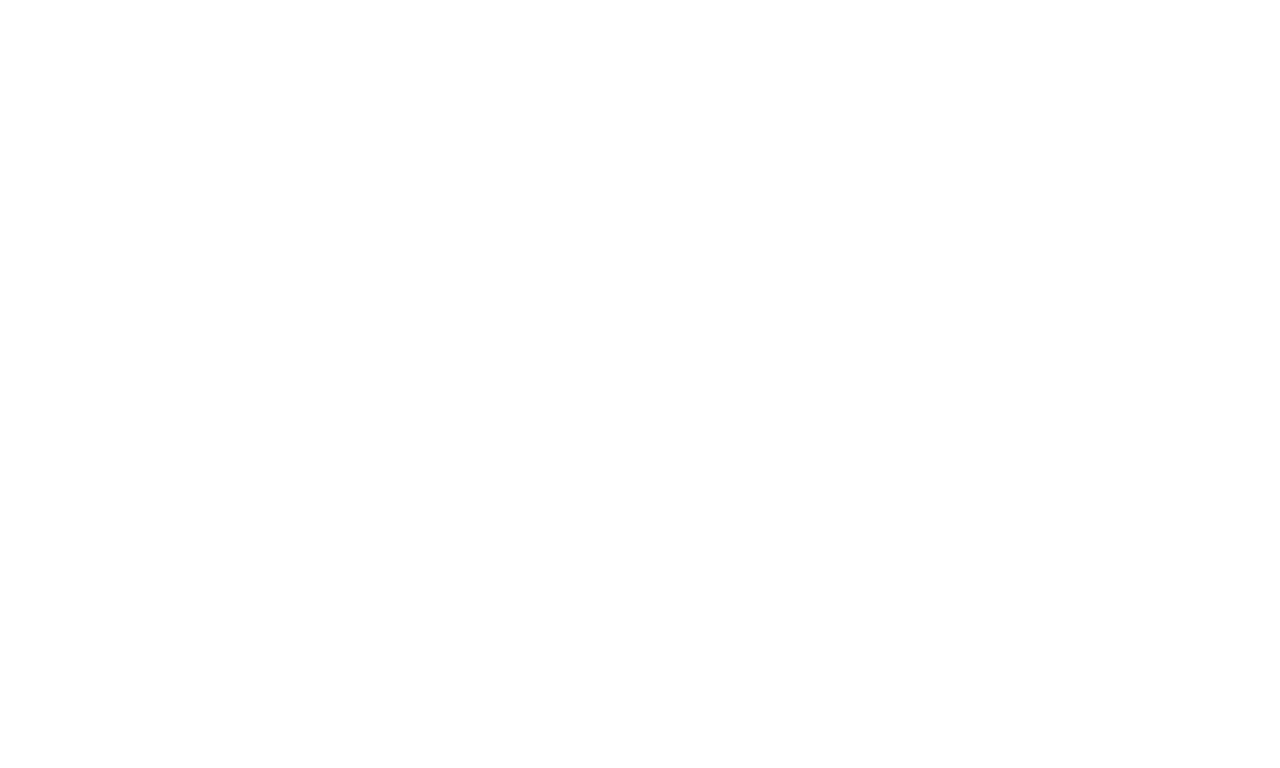
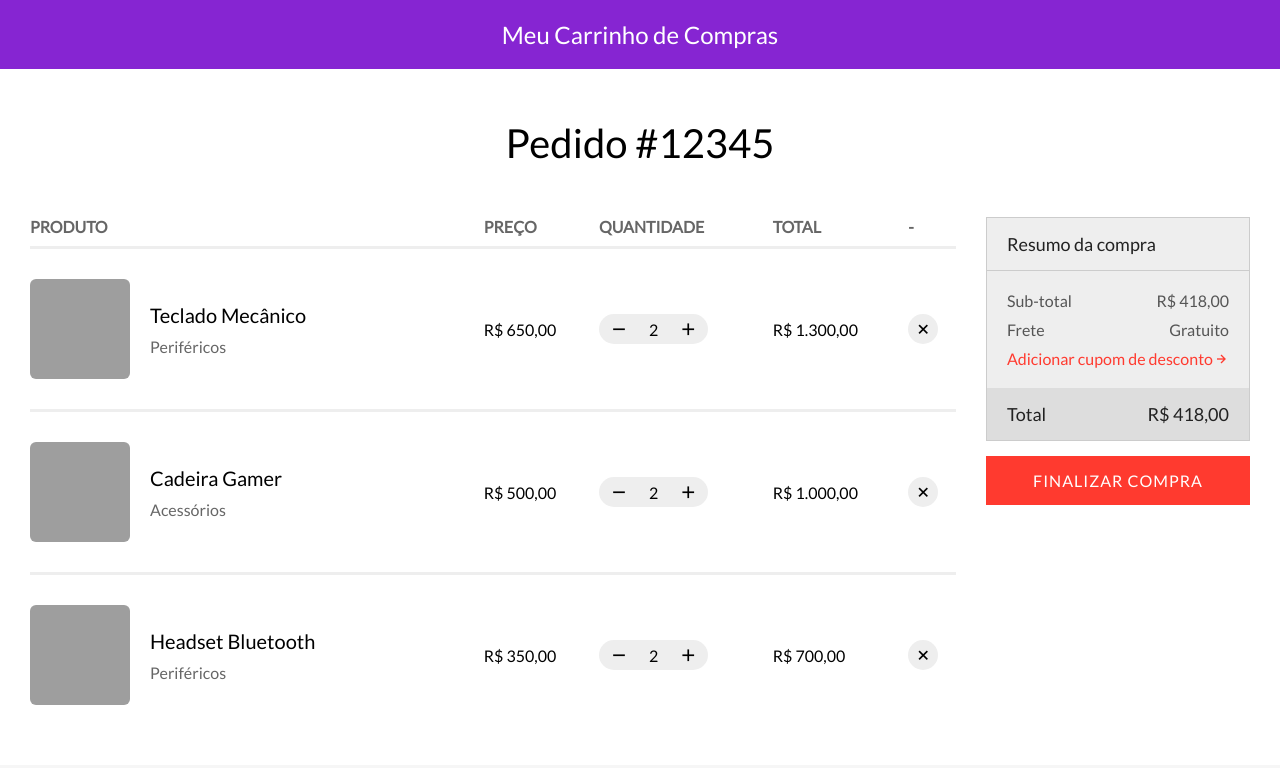
Before and after one commit to brunosrgc/shopping-cart, a plain HTML site: page index.html in a window 1280 px wide. Drawn offline with nearby package versions, Linux system fonts and the light colour scheme; grey boxes are pictures that could not be loaded.

Commit message:
Final project

```diff
--- a/assets/style.css
+++ b/assets/style.css
@@ -0,0 +1,248 @@
+@import url("https://fonts.googleapis.com/css2?family=Lato&display=swap");
+* {
+  margin: 0;
+  padding: 0;
+}
+
+body {
+  background: #f6f6f6;
+  font-family: 'Lato', sans-serif;
+}
+
+body > header {
+  background: #8625d2;
+  color: white;
+  font-size: 24px;
+  padding: 20px 0;
+  display: -webkit-box;
+  display: -ms-flexbox;
+  display: flex;
+  -webkit-box-pack: center;
+      -ms-flex-pack: center;
+          justify-content: center;
+}
+
+body > main {
+  background: #fff;
+  padding: 0 30px 30px;
+}
+
+body > main .page-title {
+  font-size: 40px;
+  padding: 50px 0;
+  text-align: center;
+}
+
+body > main .content {
+  display: -webkit-box;
+  display: -ms-flexbox;
+  display: flex;
+}
+
+body > main .content section {
+  -webkit-box-flex: 1;
+      -ms-flex: 1;
+          flex: 1;
+}
+
+body > main .content aside {
+  min-width: 250px;
+}
+
+button {
+  cursor: pointer;
+  font-family: 'Lato', sans-serif;
+}
+
+table {
+  width: 100%;
+  border-collapse: collapse;
+}
+
+table thead tr {
+  border-bottom: 3px solid #eee;
+}
+
+table thead tr th {
+  text-align: left;
+  padding-bottom: 10px;
+  text-transform: uppercase;
+  color: #666;
+}
+
+table tbody tr {
+  border-bottom: 3px solid #eee;
+}
+
+table tbody tr:last-child {
+  border: 0;
+}
+
+table tbody tr td {
+  padding: 30px 0;
+}
+
+.product {
+  display: -webkit-box;
+  display: -ms-flexbox;
+  display: flex;
+  -webkit-box-align: center;
+      -ms-flex-align: center;
+          align-items: center;
+}
+
+.product img {
+  border-radius: 6px;
+}
+
+.product .info {
+  margin-left: 20px;
+}
+
+.product .info .name {
+  font-size: 20px;
+  margin-bottom: 10px;
+}
+
+.product .info .category {
+  color: #666;
+}
+
+.quantity {
+  background: #eee;
+  display: -webkit-inline-box;
+  display: -ms-inline-flexbox;
+  display: inline-flex;
+  padding: 0 0;
+  -ms-flex-pack: distribute;
+      justify-content: space-around;
+  -webkit-box-align: center;
+      -ms-flex-align: center;
+          align-items: center;
+  min-width: 60px;
+  border-radius: 20px;
+  overflow: hidden;
+  height: 30px;
+}
+
+.quantity span {
+  margin: 0 10px;
+}
+
+.quantity button {
+  display: -webkit-box;
+  display: -ms-flexbox;
+  display: flex;
+  -webkit-box-align: center;
+      -ms-flex-align: center;
+          align-items: center;
+  background: transparent;
+  border: 0;
+  padding: 0 10px;
+  font-size: 20px;
+  height: 100%;
+}
+
+.quantity button:hover {
+  background: #ddd;
+}
+
+.remove {
+  background: #eee;
+  border: 0;
+  width: 30px;
+  height: 30px;
+  border-radius: 100%;
+  display: -webkit-box;
+  display: -ms-flexbox;
+  display: flex;
+  -webkit-box-align: center;
+      -ms-flex-align: center;
+          align-items: center;
+  -webkit-box-pack: center;
+      -ms-flex-pack: center;
+          justify-content: center;
+  font-size: 20px;
+}
+
+.remove:hover {
+  background: #ddd;
+}
+
+aside {
+  margin-left: 30px;
+}
+
+aside .box {
+  margin-bottom: 15px;
+  border: 1px solid #ccc;
+  background: #eee;
+  color: #222;
+}
+
+aside .box header {
+  padding: 15px 20px;
+  font-size: 18px;
+  border-bottom: 1px solid #ccc;
+}
+
+aside .box .info {
+  padding: 20px;
+  font-size: 16px;
+}
+
+aside .box .info > div {
+  display: -webkit-box;
+  display: -ms-flexbox;
+  display: flex;
+  -webkit-box-pack: justify;
+      -ms-flex-pack: justify;
+          justify-content: space-between;
+  margin-bottom: 10px;
+  color: #555;
+}
+
+aside .box .info > div:last-child {
+  margin: 0;
+}
+
+aside .box .info button {
+  color: #ff3a2f;
+  background: transparent;
+  border: 0;
+  display: -webkit-box;
+  display: -ms-flexbox;
+  display: flex;
+  -webkit-box-align: center;
+      -ms-flex-align: center;
+          align-items: center;
+  font-size: 16px;
+}
+
+aside .box footer {
+  padding: 15px 20px;
+  background: #ddd;
+  font-size: 18px;
+  display: -webkit-box;
+  display: -ms-flexbox;
+  display: flex;
+  -webkit-box-pack: justify;
+      -ms-flex-pack: justify;
+          justify-content: space-between;
+}
+
+aside > button {
+  border: 0;
+  padding: 15px 0;
+  color: white;
+  background: #ff3a2f;
+  display: block;
+  width: 100%;
+  text-transform: uppercase;
+  letter-spacing: 1px;
+  font-size: 16px;
+}
+
+aside > button:hover {
+  background: #3bc55b;
+}
--- a/index.html
+++ b/index.html
@@ -1,12 +1,149 @@
 <!DOCTYPE html>
 <html lang="en">
-<head>
-    <meta charset="UTF-8">
-    <meta name="viewport" content="width=device-width, initial-scale=1.0">
-    <title>Shopping Cart</title>
-    <link rel="stylesheet" href="assets/style.css">
-</head>
-<body>
-
-</body>
+  <head>
+    <meta charset="UTF-8" />
+    <meta http-equiv="X-UA-Compatible" content="IE=edge" />
+    <meta name="viewport" content="width=device-width, initial-scale=1.0" />
+    <title>Carrinho de Compras</title>
+    <link rel="stylesheet" href="assets/style.css" />
+    <link
+      href="https://unpkg.com/boxicons@2.1.4/css/boxicons.min.css"
+      rel="stylesheet"
+    />
+  </head>
+  <body>
+    <header>
+      <span>Meu Carrinho de Compras</span>
+    </header>
+    <main>
+      <div class="page-title">Pedido #12345</div>
+      <div class="content">
+        <section>
+          <table>
+            <thead>
+              <tr>
+                <th>Produto</th>
+                <th>Preço</th>
+                <th>Quantidade</th>
+                <th>Total</th>
+                <th>-</th>
+              </tr>
+            </thead>
+            <tbody>
+              <tr>
+                <td>
+                  <div class="product">
+                    <img
+                      src="img/teclado-mecanico.jpg"
+                      height="100"
+                      width="100"
+                      alt="teclado-mecanico"
+                    />
+                    <div class="info">
+                      <div class="name">Teclado Mecânico</div>
+                      <div class="category">Periféricos</div>
+                    </div>
+                  </div>
+                </td>
+                <td>R$ 650,00</td>
+                <td>
+                  <div class="quantity">
+                    <button>
+                      <i class="bx bx-minus"></i>
+                    </button>
+                    <span>2</span>
+                    <button>
+                      <i class="bx bx-plus"></i>
+                    </button>
+                  </div>
+                </td>
+                <td>R$ 1.300,00</td>
+                <td>
+                  <button class="remove">
+                    <i class="bx bx-x"></i>
+                  </button>
+                </td>
+              </tr>
+              <tr>
+                <td>
+                  <div class="product">
+                    <img
+                      src="img/cadeira-gamer.jpg"
+                      height="100"
+                      width="100"
+                      alt="cadeira-gamer"
+                    />
+                    <div class="info">
+                      <div class="name">Cadeira Gamer</div>
+                      <div class="category">Acessórios</div>
+                    </div>
+                  </div>
+                </td>
+                <td>R$ 500,00</td>
+                <td>
+                  <div class="quantity">
+                    <button><i class="bx bx-minus"></i></button>
+                    <span>2</span>
+                    <button><i class="bx bx-plus"></i></button>
+                  </div>
+                </td>
+                <td>R$ 1.000,00</td>
+                <td>
+                  <button class="remove"><i class="bx bx-x"></i></button>
+                </td>
+              </tr>
+              <tr>
+                <td>
+                  <div class="product">
+                    <img
+                      src="img/headset.jpg"
+                      height="100"
+                      width="100"
+                      alt="headset"
+                    />
+                    <div class="info">
+                      <div class="name">Headset Bluetooth</div>
+                      <div class="category">Periféricos</div>
+                    </div>
+                  </div>
+                </td>
+                <td>R$ 350,00</td>
+                <td>
+                  <div class="quantity">
+                    <button><i class="bx bx-minus"></i></button>
+                    <span>2</span>
+                    <button><i class="bx bx-plus"></i></button>
+                  </div>
+                </td>
+                <td>R$ 700,00</td>
+                <td>
+                  <button class="remove"><i class="bx bx-x"></i></button>
+                </td>
+              </tr>
+            </tbody>
+          </table>
+        </section>
+        <aside>
+          <div class="box">
+            <header>Resumo da compra</header>
+            <div class="info">
+              <div><span>Sub-total</span><span>R$ 418,00</span></div>
+              <div><span>Frete</span><span>Gratuito</span></div>
+              <div>
+                <button>
+                  Adicionar cupom de desconto
+                  <i class="bx bx-right-arrow-alt"></i>
+                </button>
+              </div>
+            </div>
+            <footer>
+              <span>Total</span>
+              <span>R$ 418,00</span>
+            </footer>
+          </div>
+          <button>Finalizar Compra</button>
+        </aside>
+      </div>
+    </main>
+  </body>
 </html>
```
Also changed, not shown: 3 other files.
